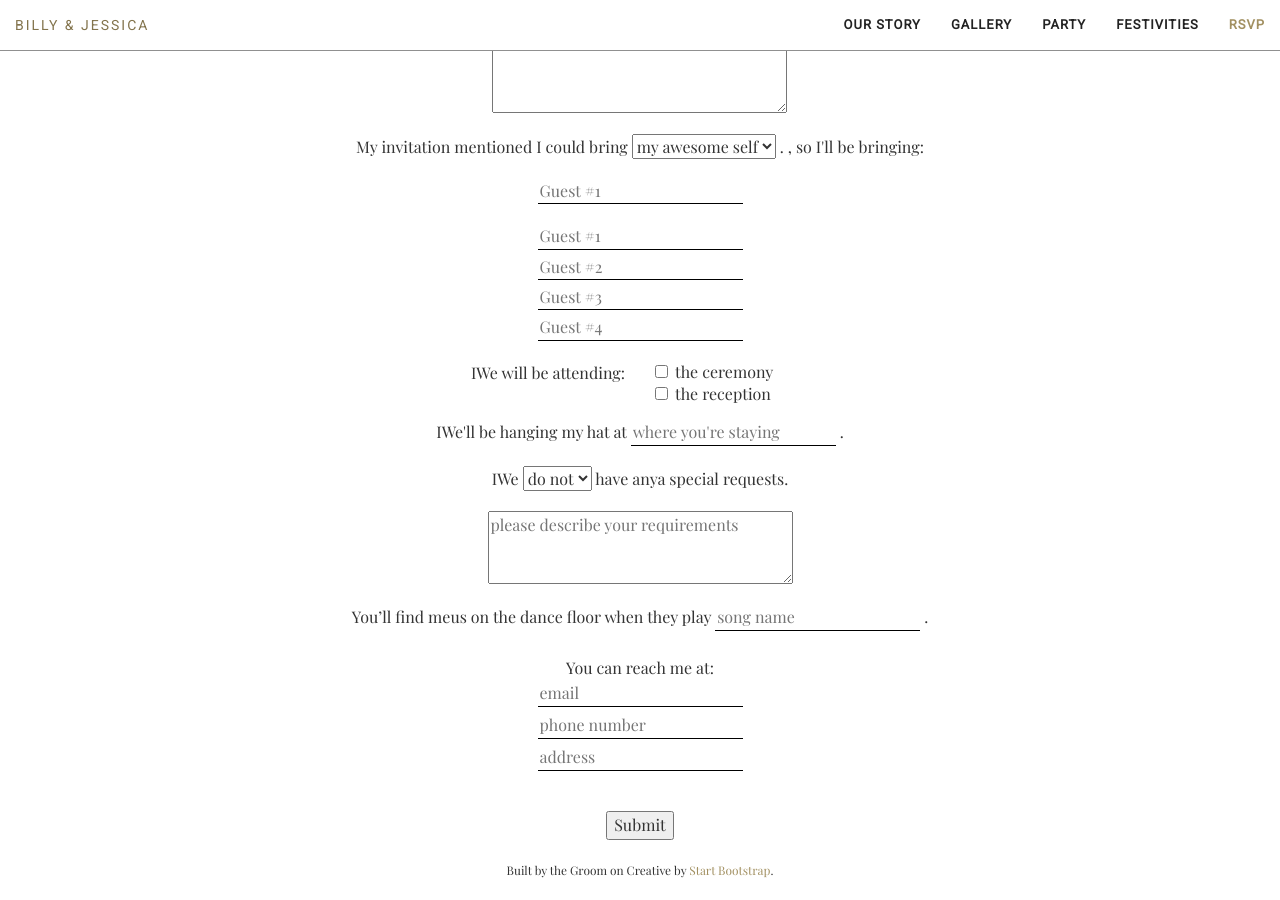
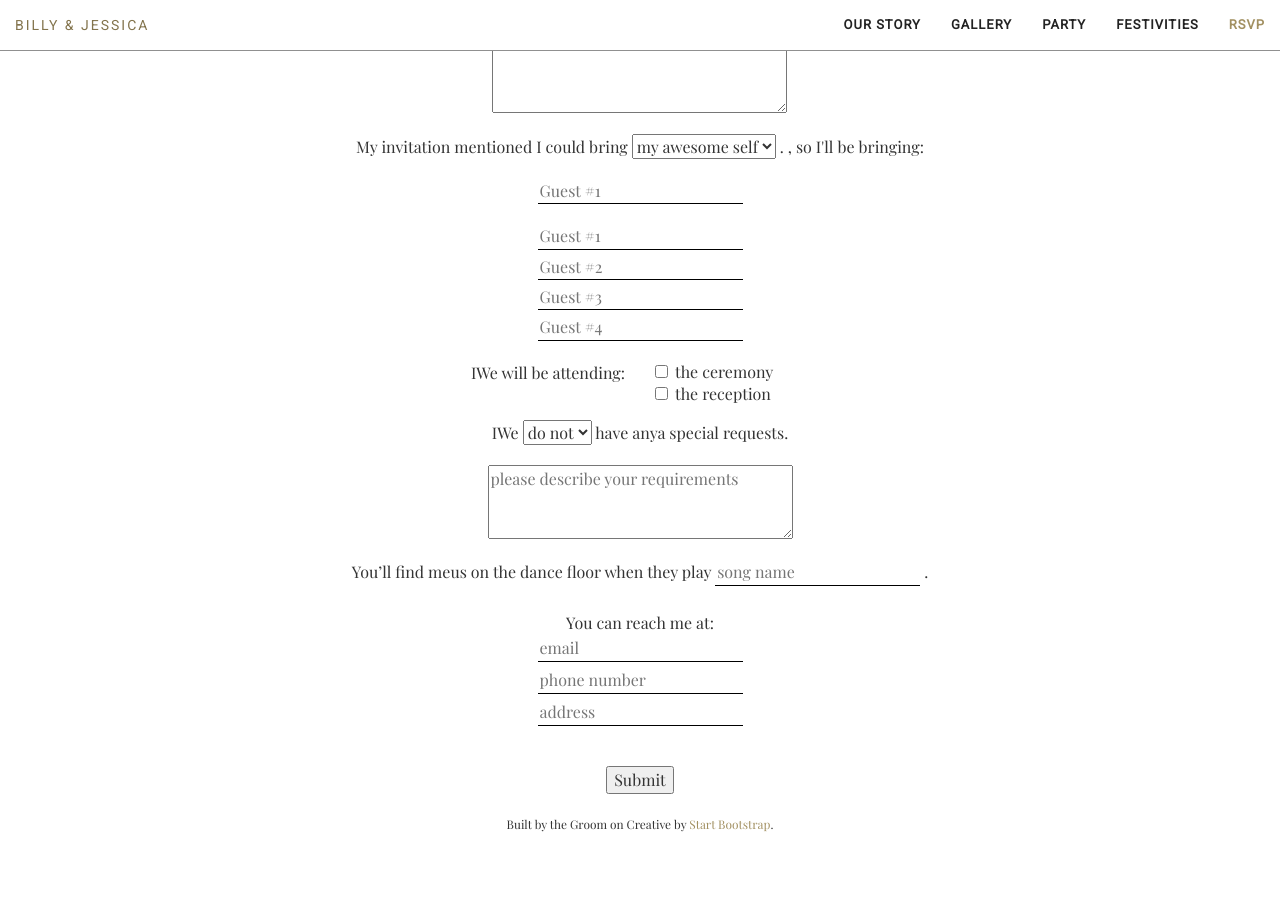
Before and after one commit to notbleh/wed-website, a Jekyll site: the page built from live.html, in a window 1280 px wide and 900 px high, scrolled down 7326 px. Built offline with Jekyll 4.4.1, drawn with Linux system fonts in a browser that asks for light colours; after the commit the page ends 8180 px from its top, so only the background shows below that.

Commit message:
Update rsvp.html

```diff
--- a/_includes/rsvp.html
+++ b/_includes/rsvp.html
@@ -62,12 +62,6 @@
                         </div>
                     </div>
                     <div class="row form-group">
-                        <span class="single">I</span><span class="plural">We</span>'ll be hanging my hat at
-                        <span>
-                            <input type="text" name="staying_at" id="staying_at" placeholder="where you're staying">
-                        </span>.
-                    </div>
-                    <div class="row form-group">
                         <p><span class="single">I</span><span class="plural">We</span>
                             <span>
                                 <select id="specreq" name="specreq">
```
